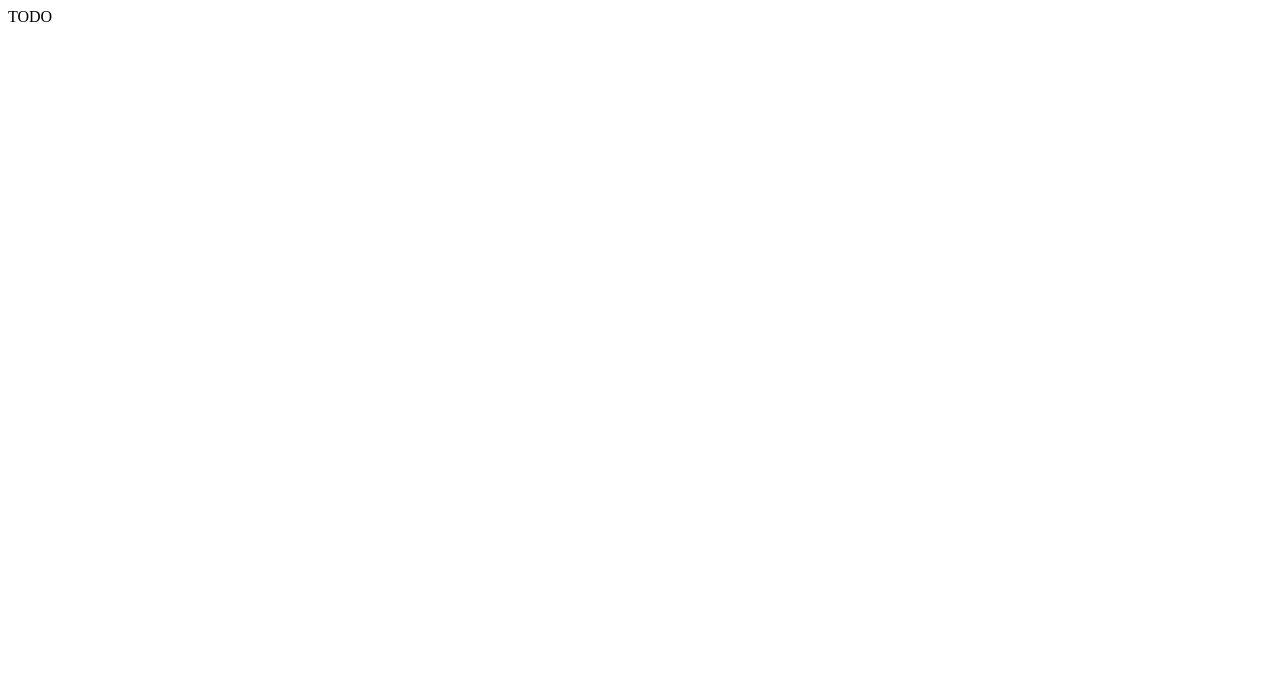
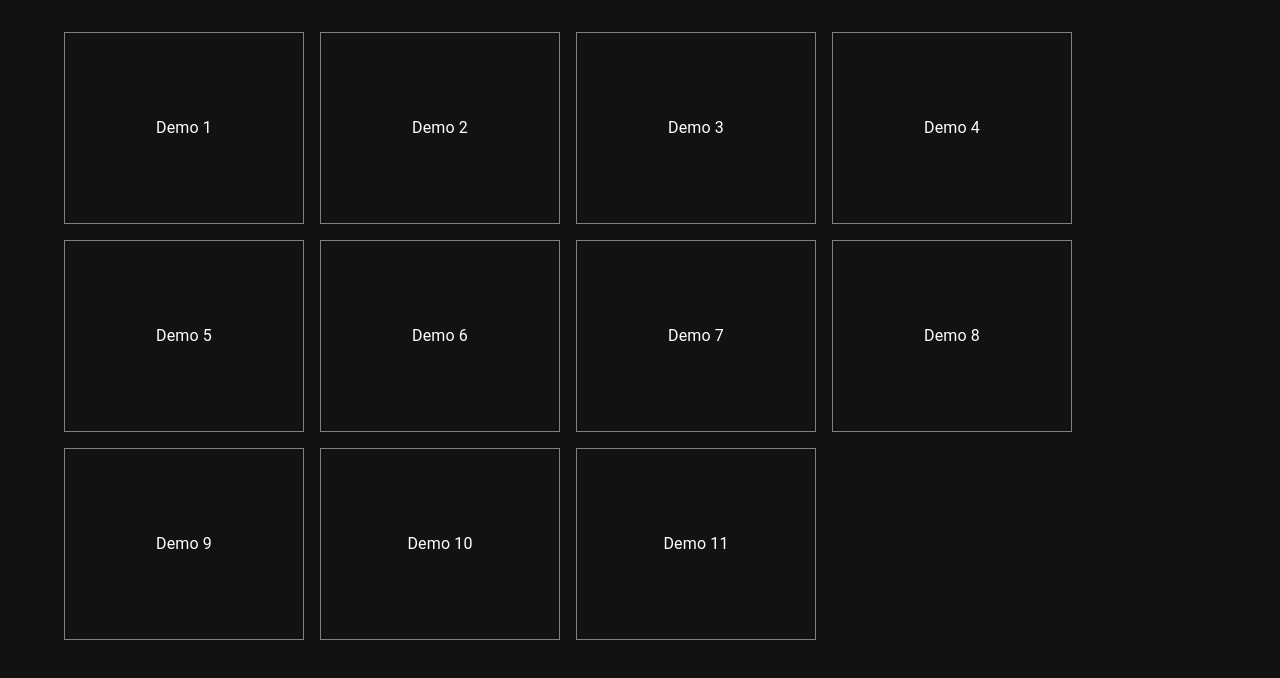
Before and after one commit to taylorjg/dlxlib-demos, a React (Create React App) app: page / in a window 1280 px wide. Shown: the top 678 px of the page. Built offline with nearby package versions, Linux system fonts and the light colour scheme.

Commit message:
Start to add skeleton for home page

```diff
--- a/package.json
+++ b/package.json
@@ -3,6 +3,9 @@
   "version": "0.1.0",
   "private": true,
   "dependencies": {
+    "@emotion/react": "^11.10.5",
+    "@emotion/styled": "^11.10.5",
+    "@mui/material": "^5.11.6",
     "@testing-library/jest-dom": "^5.16.5",
     "@testing-library/react": "^13.4.0",
     "@testing-library/user-event": "^13.5.0",
--- /dev/null
+++ b/src/App.styles.ts
@@ -0,0 +1,10 @@
+import { css } from "@emotion/react"
+
+export const GlobalStyles = css`
+  body, html, #root {
+    margin: 0;
+    padding: 0;
+    width: 100vw;
+    height: 100vh;
+  }
+`
--- a/src/App.tsx
+++ b/src/App.tsx
@@ -1,7 +1,23 @@
+import { createTheme, Container, CssBaseline, ThemeProvider } from "@mui/material"
+import { Global } from "@emotion/react"
+
+import { HomePage } from "./Pages/HomePage"
+import { GlobalStyles } from "./App.styles"
+
+const darkTheme = createTheme({
+  palette: {
+    mode: "dark"
+  }
+})
+
 export const App = () => {
   return (
-    <div>
-      TODO
-    </div>
+    <ThemeProvider theme={darkTheme}>
+      <Global styles={GlobalStyles} />
+      <CssBaseline />
+      <Container sx={{ mt: "2rem" }}>
+        <HomePage />
+      </Container>
+    </ThemeProvider>
   )
 }
--- /dev/null
+++ b/src/Pages/HomePage/HomePage.styles.ts
@@ -0,0 +1,13 @@
+import styled from "@emotion/styled"
+
+export const StyledPage = styled.div`
+  display: flex;
+`
+
+export const StyledTiles = styled.div`
+  margin: 0 auto;
+  width: 100%;
+  display: grid;
+  grid-template-columns: repeat(auto-fill, 15rem);
+  gap: 1rem;
+`
--- /dev/null
+++ b/src/Pages/HomePage/HomePage.tsx
@@ -0,0 +1,14 @@
+import { Tile } from "./Tile"
+import { StyledPage, StyledTiles } from "./HomePage.styles"
+
+export const HomePage = () => {
+  const demos = Array.from(Array(11).keys()).map(n => ({ name: `Demo ${n + 1}` }))
+
+  return (
+    <StyledPage>
+      <StyledTiles>
+        {demos.map((demo, index) => <Tile key={index} demo={demo} />)}
+      </StyledTiles>
+    </StyledPage>
+  )
+}
--- /dev/null
+++ b/src/Pages/HomePage/Tile.styles.ts
@@ -0,0 +1,10 @@
+import styled from "@emotion/styled"
+
+export const StyledTile = styled.div`
+  display: flex;
+  justify-content: center;
+  align-items: center;
+  width: 15rem;
+  height: 12rem;
+  border: 1px solid grey;
+`
--- /dev/null
+++ b/src/Pages/HomePage/Tile.tsx
@@ -0,0 +1,13 @@
+import { StyledTile } from "./Tile.styles"
+
+export type TileProps = {
+  demo: { name: string }
+}
+
+export const Tile: React.FC<TileProps> = ({ demo }) => {
+  return (
+    <StyledTile>
+      {demo.name}
+    </StyledTile>
+  )
+}
--- /dev/null
+++ b/src/Pages/HomePage/index.ts
@@ -0,0 +1 @@
+export * from "./HomePage"
--- a/tsconfig.json
+++ b/tsconfig.json
@@ -6,7 +6,7 @@
       "dom.iterable",
       "esnext"
     ],
-    :"downlevelIteration": true,
+    "downlevelIteration": true,
     "allowJs": true,
     "skipLibCheck": true,
     "esModuleInterop": true,
```
Also changed, not shown: 2 other files (tests, documents, lock files or other folders).
